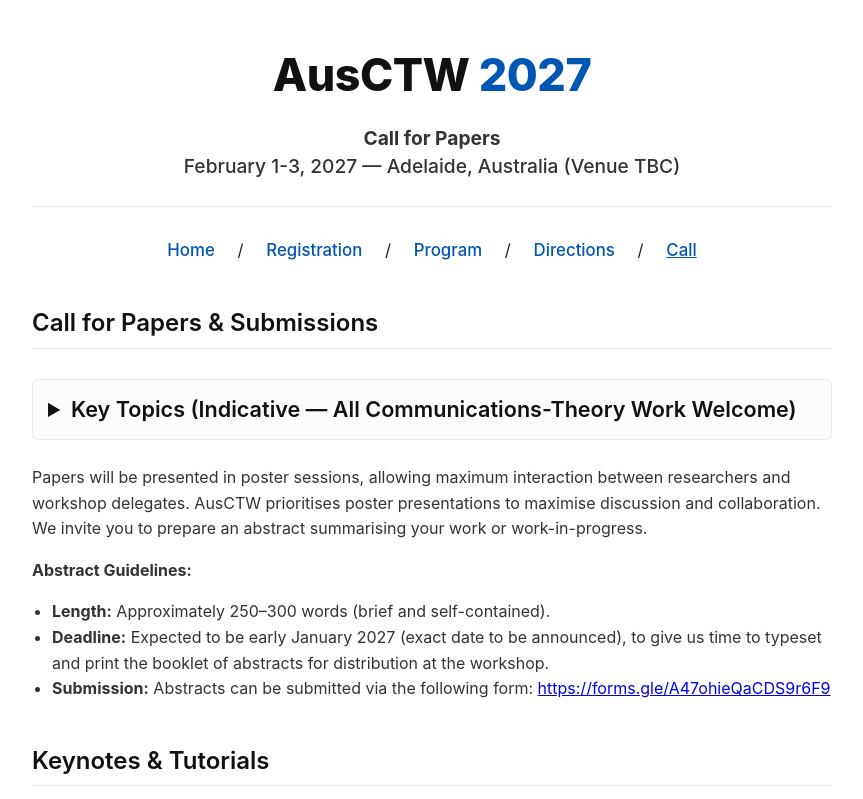
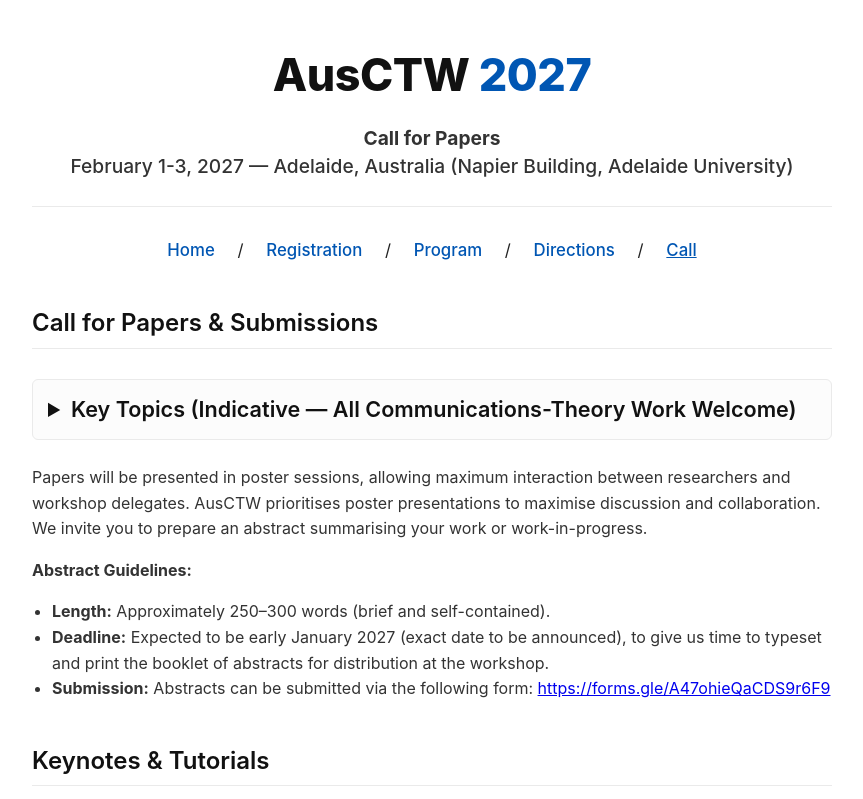
Before and after one commit to Sivaram1221/ausctw.github.io, a plain HTML site: page flyer/index.html in a window 1280 px wide. Shown: the top 799 px of the page, without its empty margins (208-1071 px from the left). Drawn offline with Linux system fonts and the light colour scheme.

Commit message:
Update conference venue in index.html

```diff
--- a/flyer/index.html
+++ b/flyer/index.html
@@ -142,7 +142,7 @@
             <h1>AusCTW <span class="accent">2027</span></h1>
             <div class="conference-meta">
                 <strong>Call for Papers</strong><br>
-                February 1-3, 2027 &mdash; Adelaide, Australia (Venue TBC)
+                February 1-3, 2027 &mdash; Adelaide, Australia (Napier Building, Adelaide University)
             </div>
         </div>
 
```
